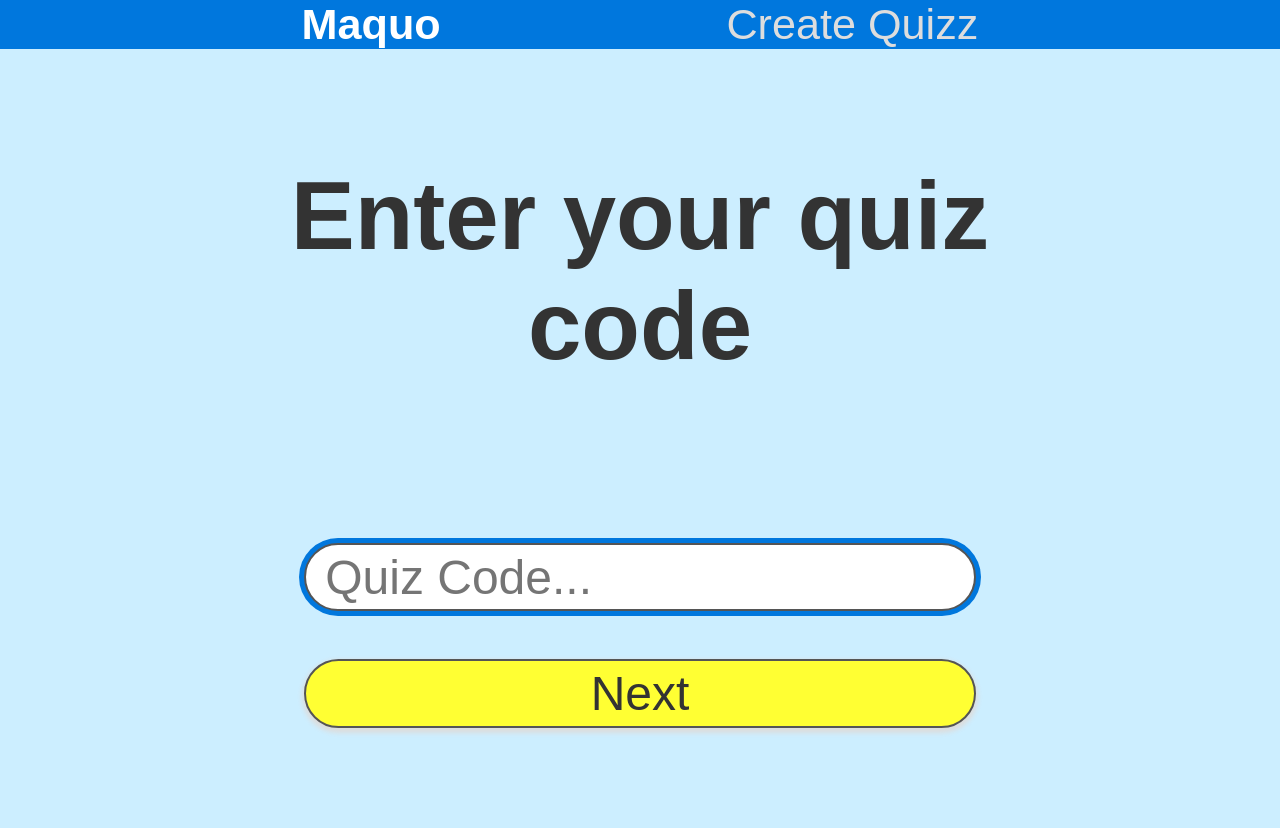
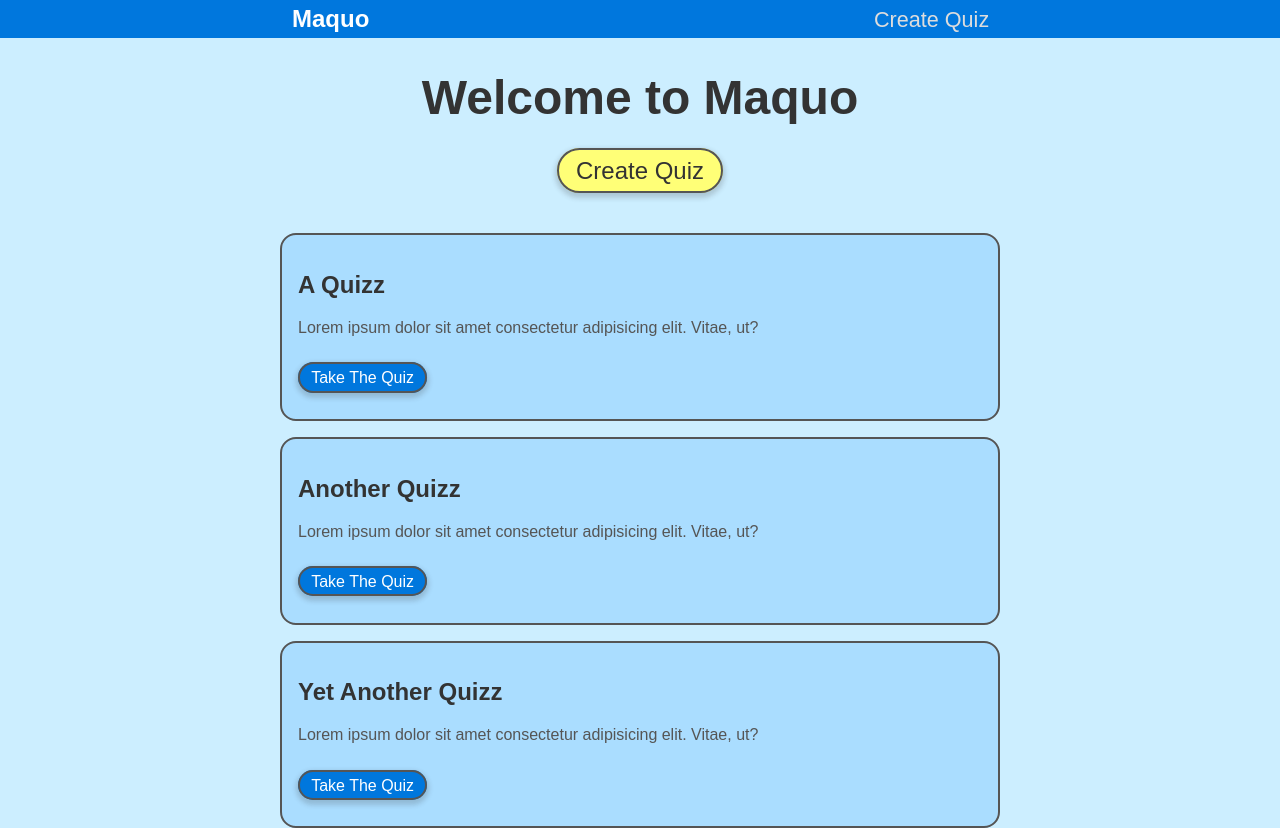
Before and after one commit to Benjamin-Davies/maquo, a PHP site: page / in a window 1280 px wide. Before the commit the page ends 734 px from the top, so only its background shows below. Run offline with PHP 8.4, Linux system fonts and the light colour scheme.

Commit message:
Make home page

```diff
--- /dev/null
+++ b/index.php
@@ -0,0 +1,32 @@
+<?php
+$root_url = '.';
+$page_title = 'Welcome';
+?>
+<?php include 'util/components/begin.php'; ?>
+
+<header class="Header MainColumn">
+    <h1>Welcome to Maquo</h1>
+    <p>
+        <a href="create/" class="button">Create Quiz</a>
+    </p>
+</header>
+
+<main class="MainColumn">
+    <section class="Card">
+        <h1>A Quizz</h1>
+        <p>Lorem ipsum dolor sit amet consectetur adipisicing elit. Vitae, ut?</p>
+        <p class="Card__action"><a href="quiz#123456" class="button button--secondary">Take The Quiz</a></p>
+    </section>
+    <section class="Card">
+        <h1>Another Quizz</h1>
+        <p>Lorem ipsum dolor sit amet consectetur adipisicing elit. Vitae, ut?</p>
+        <p class="Card__action"><a href="quiz#123456" class="button button--secondary">Take The Quiz</a></p>
+    </section>
+    <section class="Card">
+        <h1>Yet Another Quizz</h1>
+        <p>Lorem ipsum dolor sit amet consectetur adipisicing elit. Vitae, ut?</p>
+        <p class="Card__action"><a href="quiz#123456" class="button button--secondary">Take The Quiz</a></p>
+    </section>
+</main>
+
+<?php include 'util/components/end.php'; ?>
--- a/style.css
+++ b/style.css
@@ -1,11 +1,14 @@
 /* Colors */
 :root {
   --background: #cceeff;
+  --secondary-background: #aaddff;
   --primary: #0077dd;
-  --secondary: #ffff33;
+  --secondary: #ffff77;
+  --shadow: #33333333;
   --dark-text: #333333;
   --medium-text: #555555;
   --light-text: #dddddd;
+  --lightest-text: #ffffff;
 }
 
 /* General */
@@ -17,28 +20,62 @@ body {
   height: 100vh;
 }
 
+/* Inputs and Buttons */
 input,
-button {
+button,
+.button {
   border: 2px solid var(--medium-text);
   border-radius: 1em;
-  box-shadow: 0 3px 5px 2px var(--light-text);
+  box-shadow: 0 3px 5px 2px var(--shadow);
   color: var(--dark-text);
   font: inherit;
-  margin: 0 0.3em;
-  padding: 0.1em 0.4em;
+  margin: 0;
+  padding: 0.3em 0.7em;
+  text-decoration: none;
   transition: box-shadow 100ms, color 100ms;
 }
 
 input:focus,
-button:focus {
+button:focus,
+.button:focus {
   box-shadow: 0 0 0 5px var(--primary);
   color: var(--dark-text);
   outline: none;
 }
 
-button {
+button,
+.button {
   background-color: var(--secondary);
   text-align: center;
+}
+
+.button--secondary {
+  background-color: var(--primary);
+  color: var(--lightest-text);
+}
+
+/* Header Component */
+.Header {
+  font-size: 1.5em;
+  margin-bottom: 2em !important;
+  text-align: center;
+}
+
+h1 {
+  color: var(--dark-text);
+}
+
+/* Card Component */
+.Card {
+  background-color: var(--secondary-background);
+  border: 2px solid var(--medium-text);
+  border-radius: 1em;
+  padding: 1em;
+  margin: 1em 0;
+}
+
+.Card__action {
+  margin-top: 2em;
 }
 
 /* App Component */
@@ -52,6 +89,10 @@ button {
 
 .App__main-content {
   flex-grow: 1;
+}
+
+.App__main-content,
+.MainColumn {
   margin: 1em auto;
   max-width: 720px;
   width: 80%;
@@ -73,7 +114,7 @@ button {
   list-style: none;
   margin: 0 auto;
   max-width: 720px;
-  padding: 0;
+  padding: 0.2em 0;
   width: 80%;
 }
 
@@ -87,13 +128,17 @@ button {
 
 .Nav__logo:focus,
 .Nav__link:focus {
-  color: white;
+  color: var(--lightest-text);
   outline: none;
   text-decoration-color: var(--secondary);
 }
 
+.Nav__link {
+  font-size: 0.9em;
+}
+
 .Nav__logo {
-  color: white;
+  color: var(--lightest-text);
   font-weight: bold;
 }
 
--- a/util/components/begin.php
+++ b/util/components/begin.php
@@ -4,7 +4,7 @@
     <meta charset="UTF-8">
     <meta name="viewport" content="width=device-width, initial-scale=1.0">
     <title><?php echo $page_title;?> - Maquo</title>
-    <link rel="stylesheet" href="../style.css">
+    <link rel="stylesheet" href="<?=$root_url?>/style.css">
 </head>
 <body>
     <nav class="Nav Nav--large">
@@ -14,7 +14,7 @@
             </li>
             <li class="Nav__spacer"></li>
             <li>
-                <a class="Nav__link" href="create/">Create Quizz</a>
+                <a class="Nav__link" href="create/">Create Quiz</a>
             </li>
         </ul>
     </nav>
```
Also changed, not shown: quiz.html (renamed from index.html).
